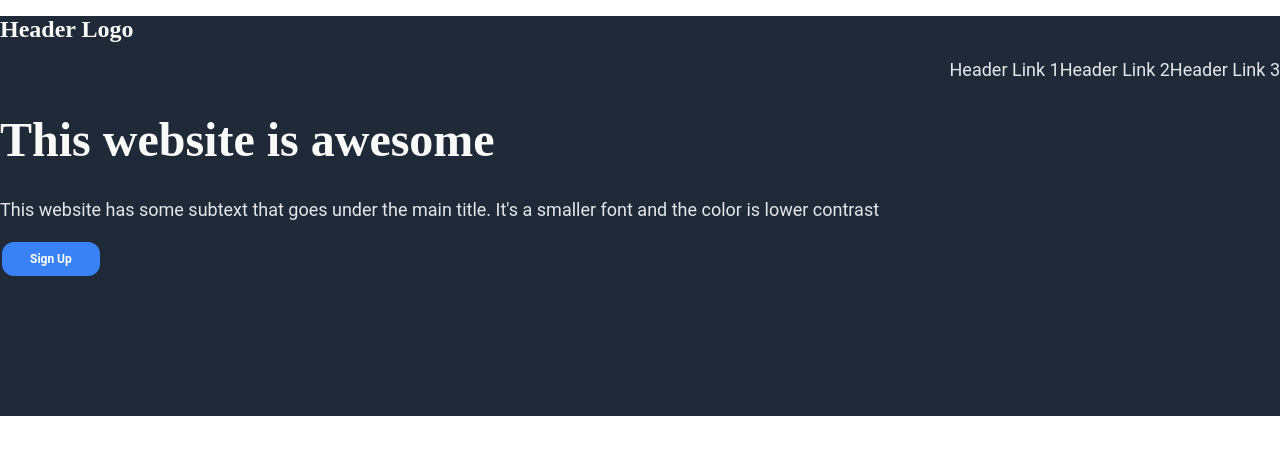
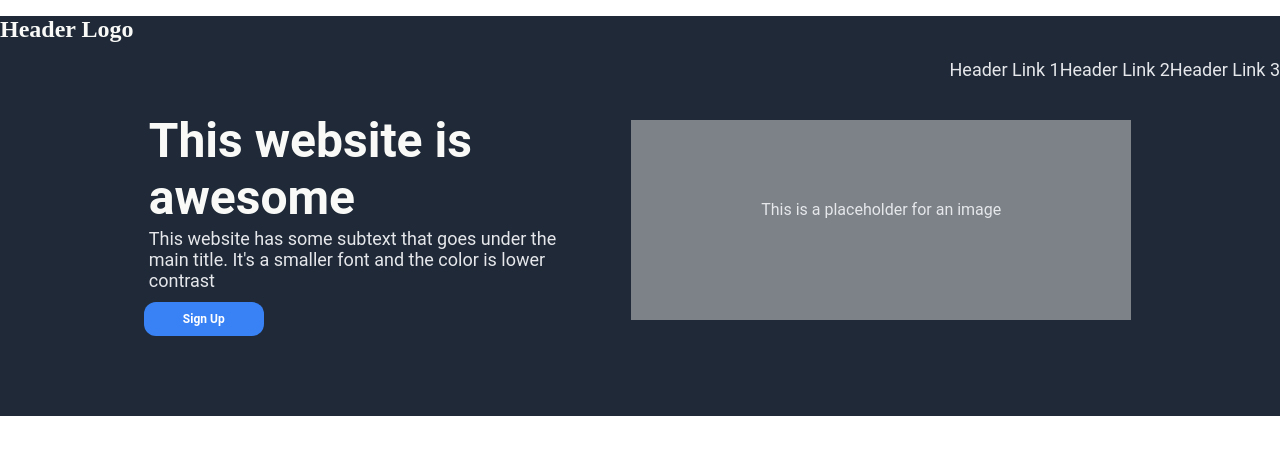
Before and after one commit to TroyInCode/Landing-Page, a plain HTML site: page index.html in a window 1280 px wide. Drawn offline with Linux system fonts and the light colour scheme; a script that the page names is missing.

Commit message:
Modified Hero Section Text & Image Placeholder

```diff
--- a/index.html
+++ b/index.html
@@ -19,14 +19,17 @@
         <a class="headlink">Header Link 3</a>
        </div>
         </div>
-    <div class="introtext">
-      <h1 class="heromain">This website is awesome</h1>
-        <p>This website has some subtext that goes under the main title. It's a smaller font and the
-          color is lower contrast</p>
+      <!--Fix the Divs-->
+    <div class="topsection">
+      <div class="introtext">
+        <h1 class="heromain">This website is <br>awesome</h1>
+        <p class="hero2">This website has some subtext that goes under the <br>main title. It's a smaller font and the
+          color is lower<br> contrast</p>
           <button class="bluebutton">Sign Up</button>
+          </div>
+          <div class="placeholder">This is a placeholder for an image</div>
           <!--insert image here later-->
-    <!--Top Page Intro Section Blue-->
-    </div>
+        <!--Top Page Intro Section Blue-->
     </div>
 </body>
 </html>
--- a/style.css
+++ b/style.css
@@ -14,7 +14,6 @@ body {
 
 div.herosection {
     background-color: #1f2937;
-    margin-top: 0;
     height: 400px;
 }
 
@@ -22,6 +21,11 @@ div.herosection {
     font-size: 48px;
     font-weight: bolder;
     color: #f9faf8;
+    font-family: Roboto, Oxygen, Ubuntu, Cantarell, 'Open Sans', 'Helvetica Neue', sans-serif;
+}
+
+.hero2 {
+    margin-top: -30px;
 }
 
 .headlink, p {
@@ -50,9 +54,33 @@ div.herosection {
     text-decoration: none;
     display: inline-block;
     font-size: 12px;
-    margin: 4px 2px;
+    margin: -10px -5px;
     cursor: pointer;
     border-radius: 12px;
     font-weight: bold;
     font-family: Roboto, Oxygen, Ubuntu, Cantarell, 'Open Sans', 'Helvetica Neue', sans-serif;
+    width: 120px;
 }
+
+.placeholder {
+    display: inline-block;
+    background-color: #7c8287;
+    width: 500px;
+    height: 200px;
+    color: #e5e7eb;
+    text-align: center;
+    font-family: Roboto, Oxygen, Ubuntu, Cantarell, 'Open Sans', 'Helvetica Neue', sans-serif;
+    padding: 80px;
+    margin-top: 40px;
+}
+
+.topsection {
+    display: flex;
+    flex-direction: row;
+    gap: 75px;
+    justify-content: center;
+}
+
+.introtext {
+    display: block;
+}
```
